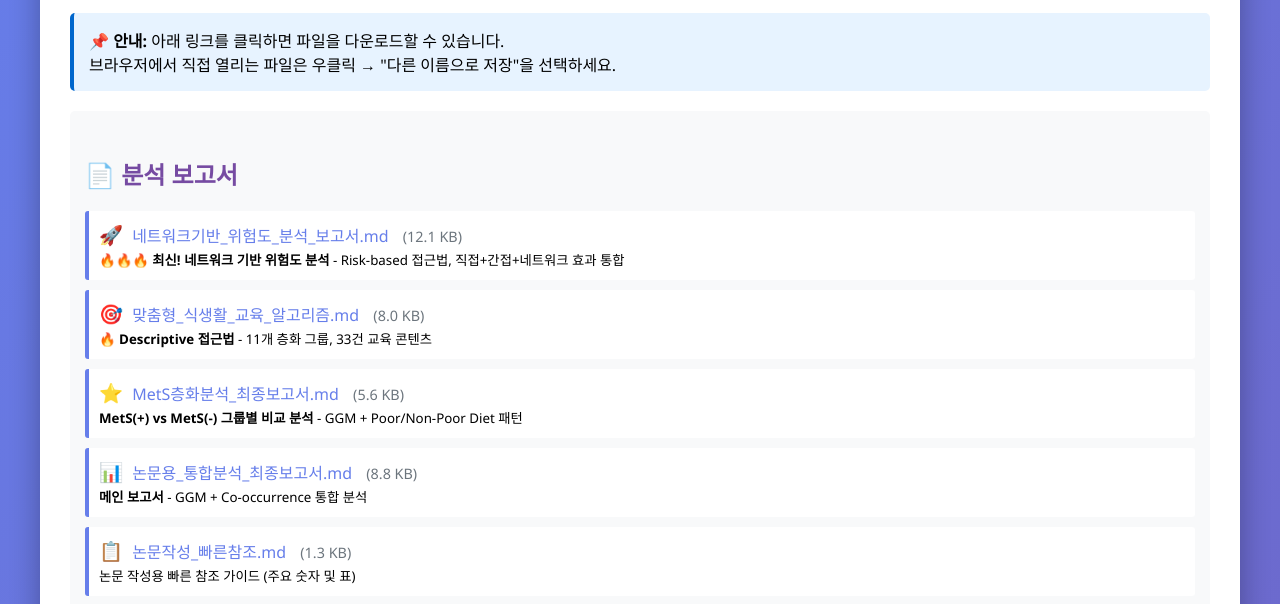
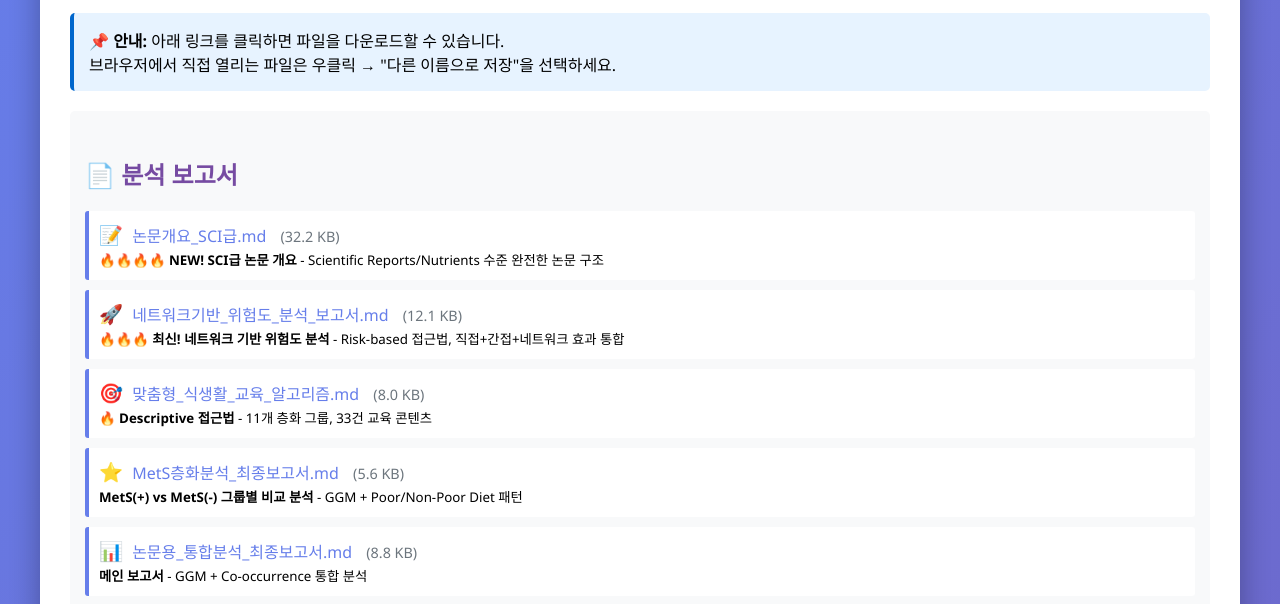
Before and after one commit to HeejeongH/Network, a plain HTML site: page index.html in a window 1280 px wide. Shown: the part 179-783 px from the top of the page. Drawn offline with Linux system fonts and the light colour scheme.

Commit message:
docs: Add SCI-level paper outline for network-based risk analysis
- Create comprehensive paper structure for Scientific Reports/Nutrients submission
- Include complete sections: Title, Abstract, Introduction, Methods, Results, Discussion
- Add 7 main tables and 7 figures outline
- Reference 30 key papers in network analysis, MetS, personalized nutrition
- Provide target journal recommendations (IF 3.7-4.8)
- Include submission strategy and reviewer suggestions
- Estimate 6,500-8,000 words for full manuscript
- Update index.html with new paper outline file

Key sections:
- Novel integrated risk scoring methodology (Direct 40% + Centrality 30% + Indirect 30%)
- 11 stratified groups (sex × age × MetS) analysis
- Comparison with descriptive centrality-only approaches
- Clinical and public health implications
- Open science practices (data/code sharing)

Target journals:
1. Scientific Reports (IF 4.6) - Recommended
2. Nutrients (IF 4.8) - Recommended
3. BMC Public Health (IF 4.5)
4. Frontiers in Nutrition (IF 4.0)
5. PLOS ONE (IF 3.7)

File: result/논문개요_SCI급.md (32.2 KB)

```diff
--- a/index.html
+++ b/index.html
@@ -83,6 +83,12 @@
         <div class="file-section">
             <h2>📄 분석 보고서</h2>
             <ul class="file-list">
+                <li>
+                    <span class="emoji">📝</span>
+                    <a href="result/논문개요_SCI급.md" download>논문개요_SCI급.md</a>
+                    <span class="file-size">(32.2 KB)</span>
+                    <br><small><strong>🔥🔥🔥🔥 NEW! SCI급 논문 개요</strong> - Scientific Reports/Nutrients 수준 완전한 논문 구조</small>
+                </li>
                 <li>
                     <span class="emoji">🚀</span>
                     <a href="result/네트워크기반_위험도_분석_보고서.md" download>네트워크기반_위험도_분석_보고서.md</a>
```
Also changed, not shown: 1 other file.
